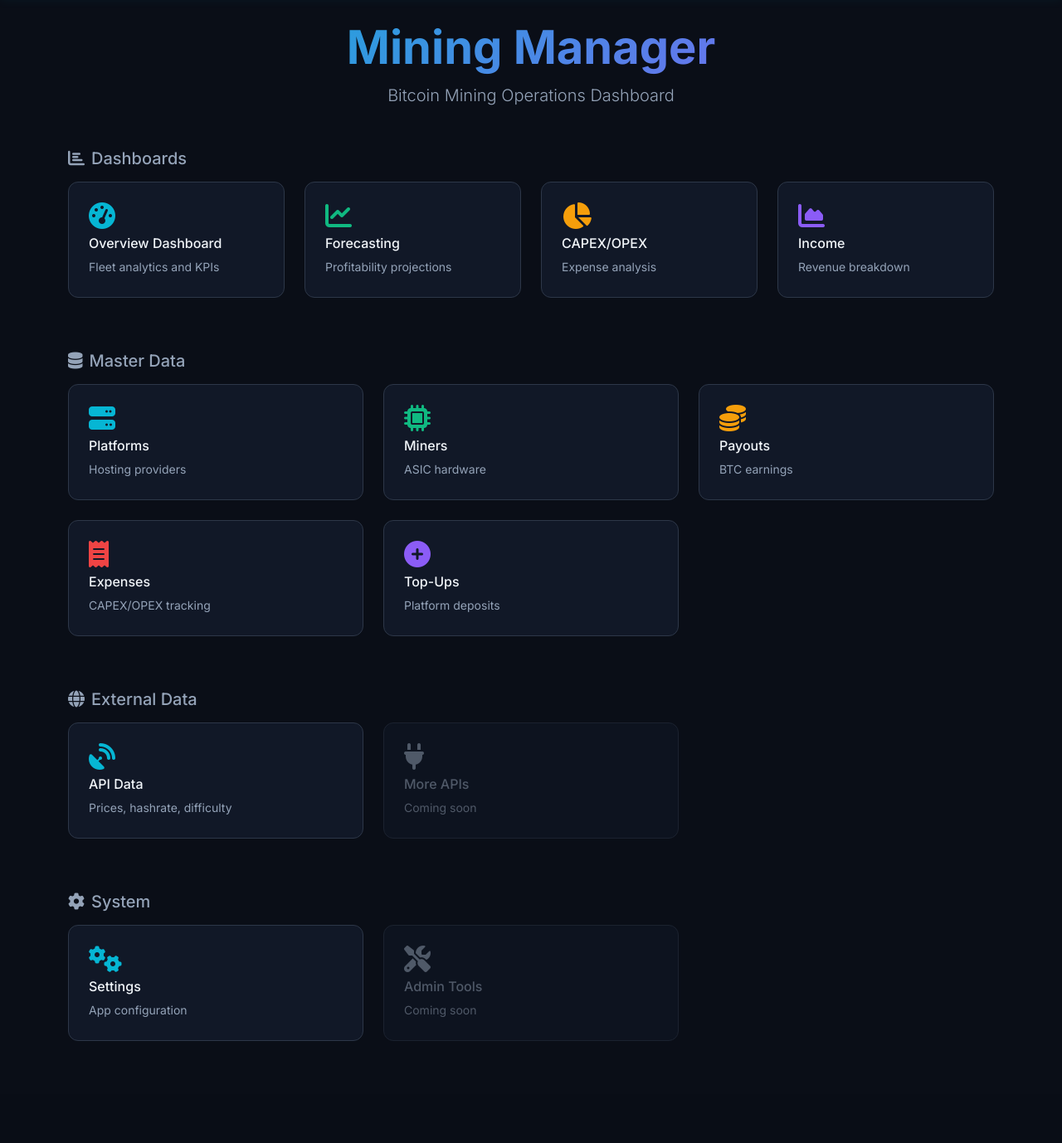
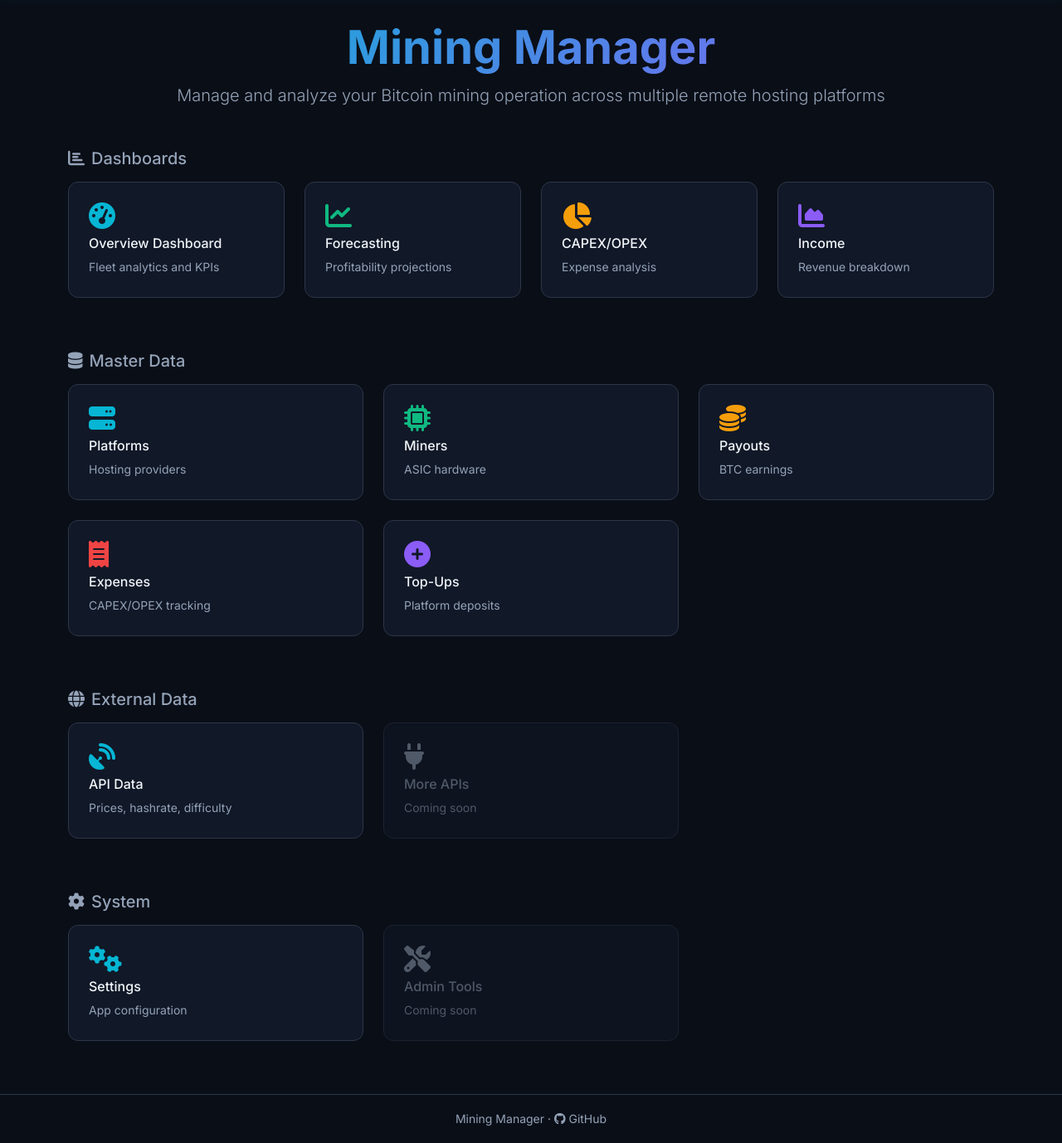
Before and after one commit to alexandre-pecorilla/Remote-Mining-Management-Platform, a Django app: page / in a window 1280 px wide. Shown: the part 61-1439 px from the top of the page at 83% size. Before the commit the page ends 1316 px from the top, so only its background shows below. Run offline with Django 5.2, Linux system fonts and the light colour scheme; data comes from the database, SQL or seed files in the repository.

Commit message:
Update homepage subtitle, add GitHub link in footer
Co-Authored-By: Claude Opus 4.6 (1M context) <noreply@anthropic.com>

```diff
--- a/app/templates/base.html
+++ b/app/templates/base.html
@@ -119,6 +119,15 @@
         {% endblock %}
     </div>
 
+    <footer class="text-center py-3 mt-5" style="border-top: 1px solid var(--border-color);">
+        <small class="text-secondary">
+            Mining Manager &middot;
+            <a href="https://github.com/alexandre-pecorilla/Remote-Mining-Management-Platform" target="_blank" rel="noopener noreferrer" class="text-secondary">
+                <i class="fab fa-github"></i> GitHub
+            </a>
+        </small>
+    </footer>
+
     <script src="https://cdn.jsdelivr.net/npm/bootstrap@5.3.0/dist/js/bootstrap.bundle.min.js"></script>
     {% block extra_js %}{% endblock %}
 </body>
--- a/app/templates/mining/home.html
+++ b/app/templates/mining/home.html
@@ -8,7 +8,7 @@
 <!-- Hero Section -->
 <div class="text-center mb-5">
     <h1 class="display-4 hero-gradient-text">Mining Manager</h1>
-    <p class="lead text-secondary">Bitcoin Mining Operations Dashboard</p>
+    <p class="lead text-secondary">Manage and analyze your Bitcoin mining operation across multiple remote hosting platforms</p>
 </div>
 
 <!-- Dashboards Section -->
```
Also changed, not shown: STATUS.md (+2 -1 lines).
